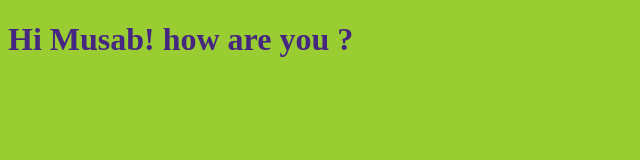
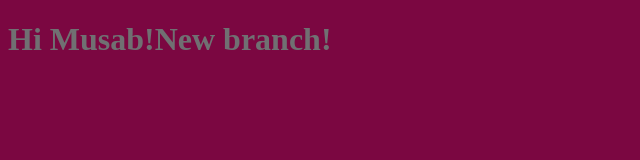
Before and after one commit to Mosabahmed255/My-First-Project, a plain HTML site: page index.html in a window 1280 px wide. Shown: the whole page, without its empty margins (0-640 px from the left). Drawn offline with Linux system fonts and the light colour scheme.

Commit message:
changing style for title

```diff
--- a/index.html
+++ b/index.html
@@ -7,7 +7,7 @@
     <link rel="stylesheet" href="style.css">
 </head>
 <body>
-    <h1>Hi Musab! how are you ?</h1>
+    <h1>Hi Musab!New branch!</h1>
     <script src="app.js"></script>
 </body>
 </html>
--- a/style.css
+++ b/style.css
@@ -1,7 +1,7 @@
 h1{
-    color: rgb(69, 39, 130);
+    color: rgb(112, 112, 114);
 }
 body {
-    background-color: yellowgreen;
+    background-color: rgb(123, 7, 65);
 
 }
```
